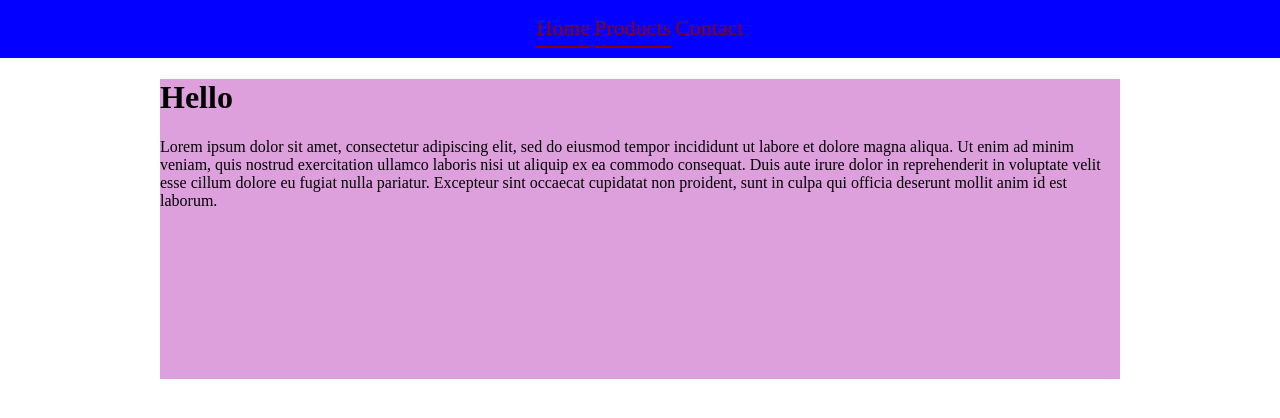
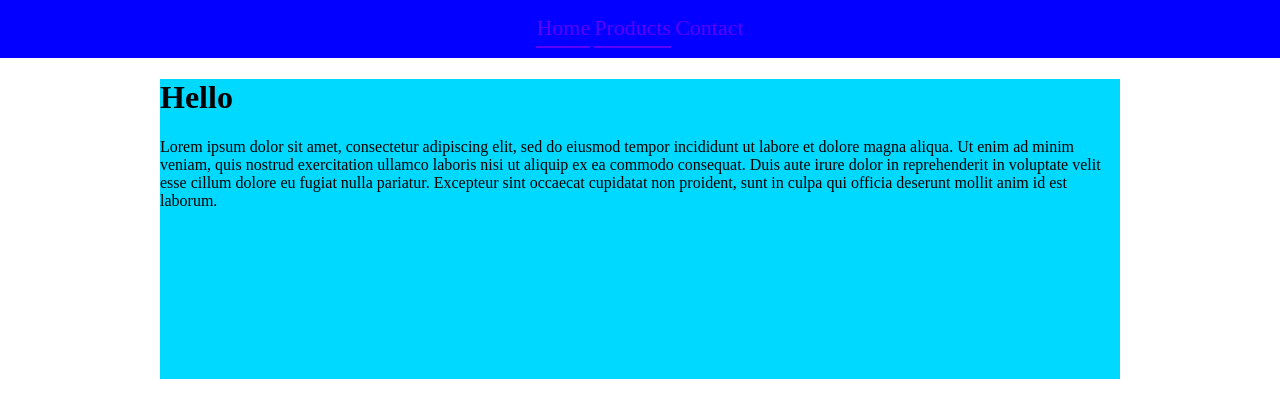
Before and after one commit to igaztelumendi/smc_spring_2019_web_design_2, a plain HTML site: page WEEK 3/index.html in a window 1280 px wide. Drawn offline with Linux system fonts and the light colour scheme; a script that the page names is missing.

Commit message:
change 3

```diff
--- a/WEEK 3/main.css
+++ b/WEEK 3/main.css
@@ -22,7 +22,7 @@ nav.navbar ul {
     text-align: center;
 }
 nav.navbar li {
-    border-bottom: 2px solid darkred;
+    border-bottom: 2px solid rgb(89, 0, 255);
 }
 nav.navbar li:last-child {
     border-bottom: none;
@@ -31,13 +31,14 @@ nav.navbar a {
     font-size: 22px;
     line-height: 36px;
     text-decoration: none;
-    color: darkred;
+    color: rgb(89, 0, 255);
 }
 @media(min-width: 768px){
     .container {
-        background-color: dodgerblue;
+
         width: 750px;
         margin: 0px auto;
+        background-color: rgb(9, 255, 0);
     }
 
     nav.navbar li {
@@ -48,6 +49,6 @@ nav.navbar a {
 @media(min-width: 992px){
     .container {
         width: 960px;
-        background-color: plum;
+        background-color: rgb(0, 217, 255);
     }
 }
```
